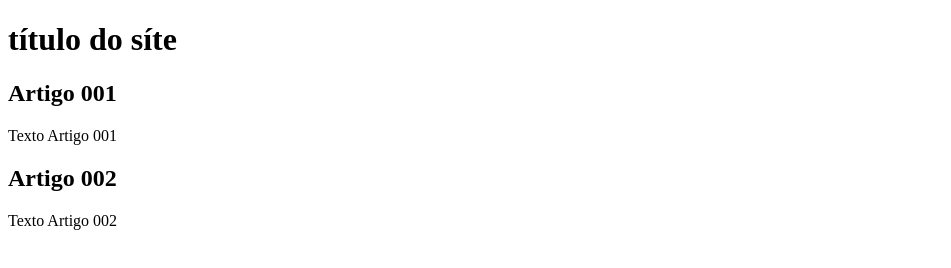
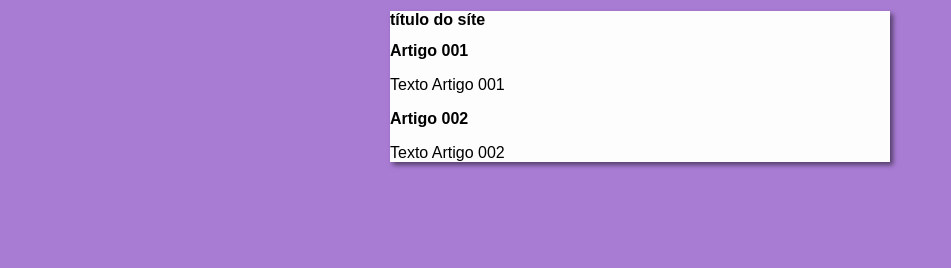
Before and after one commit to YuriLima21/projeto-site, a plain HTML site: page index.html in a window 1280 px wide. Shown: the whole page, without its empty margins (0-951 px from the left). Drawn offline with Linux system fonts and the light colour scheme.

Commit message:
iniciei o designer
iniciei o designer

```diff
--- /dev/null
+++ b/estilos/style.css
@@ -0,0 +1,16 @@
+*{
+    font-family: Arial, Helvetica, sans-serif;
+    font-size: 16px;
+}
+
+body{
+    background-color: rgb(169, 124, 212);
+
+}
+
+main{
+    background-color: rgb(253, 253, 253);
+    width: 500px;
+    margin: auto;
+    box-shadow: 3px 3px 5px rgba(0, 0, 0, 0.515);
+}
--- a/index.html
+++ b/index.html
@@ -4,6 +4,7 @@
     <meta charset="UTF-8">
     <meta name="viewport" content="width=device-width, initial-scale=1.0">
     <title>título do site</title>
+    <link rel="stylesheet" href="estilos/style.css">
 </head>
 <body>
   <main>
```
